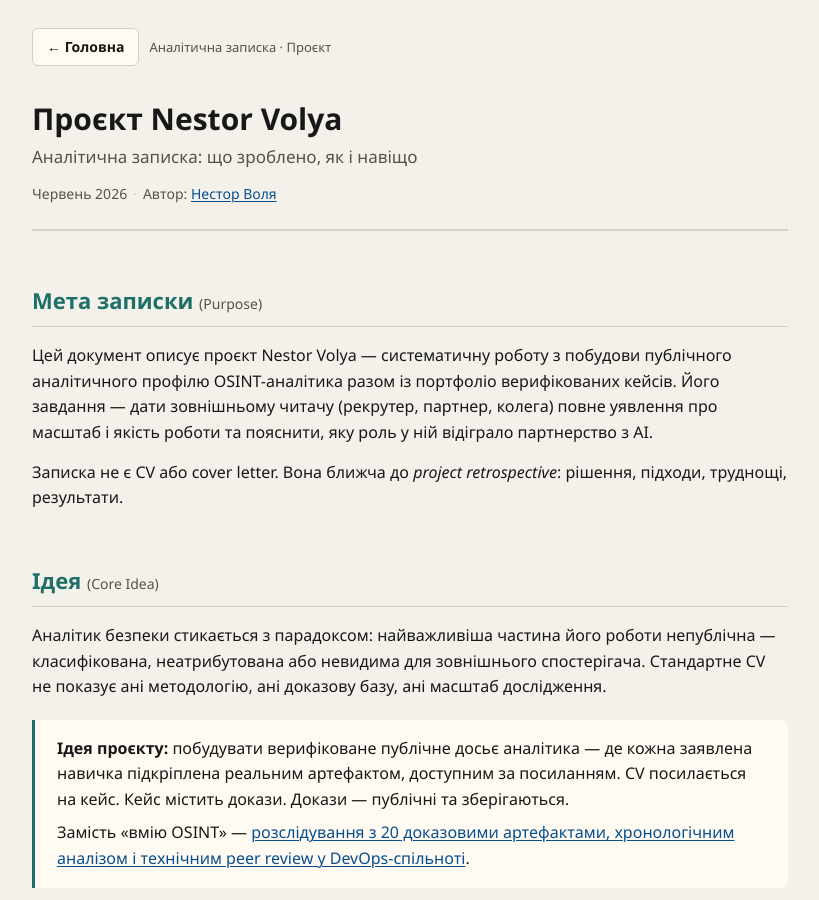
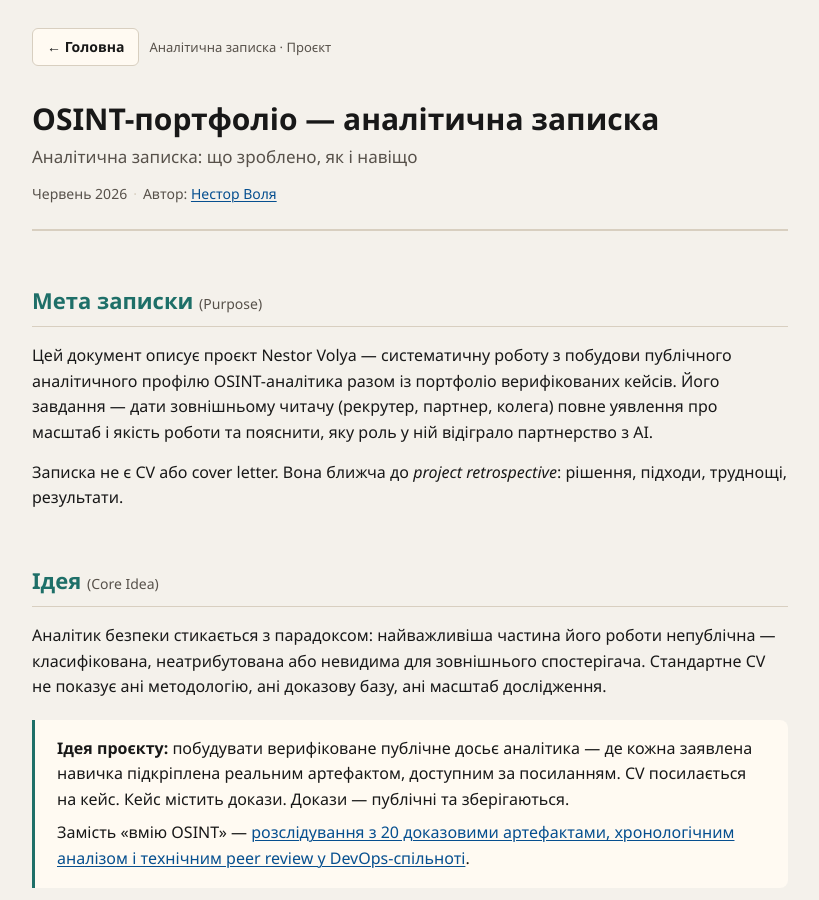
Before and after one commit to NestorVolya/nestorvolya.github.io, a Jekyll site: the page meta.html, which Jekyll copies as it is, in a window 1280 px wide and 900 px high. Shown: the whole window, without its empty margins (230-1049 px from the left). Built offline with Jekyll 4.4.1, drawn with Linux system fonts in a browser that asks for light colours.

Commit message:
meta.html: replace redundant personal name in h1/title with descriptive text

```diff
--- a/meta.html
+++ b/meta.html
@@ -3,7 +3,7 @@
 <head>
   <meta charset="utf-8">
   <meta name="viewport" content="width=device-width, initial-scale=1">
-  <title>Проєкт Nestor Volya — аналітична записка | Нестор Воля</title>
+  <title>OSINT-портфоліо — аналітична записка | nestorvolya.github.io</title>
   <script src="https://cdn.jsdelivr.net/npm/mermaid@10/dist/mermaid.min.js"></script>
   <style>
     :root {
@@ -96,7 +96,7 @@
   </nav>
 
   <header>
-    <h1>Проєкт Nestor Volya</h1>
+    <h1>OSINT-портфоліо — аналітична записка</h1>
     <p class="subtitle">Аналітична записка: що зроблено, як і навіщо</p>
     <p class="meta">Червень 2026<span>·</span>Автор: <a href="/">Нестор Воля</a></p>
   </header>
```
